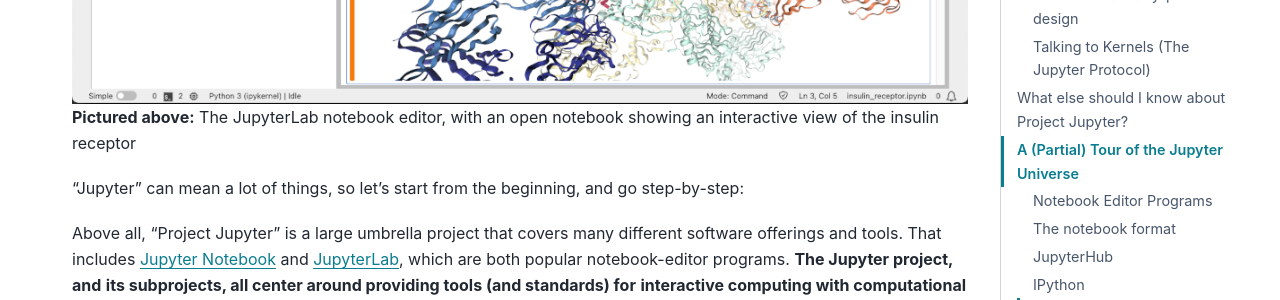
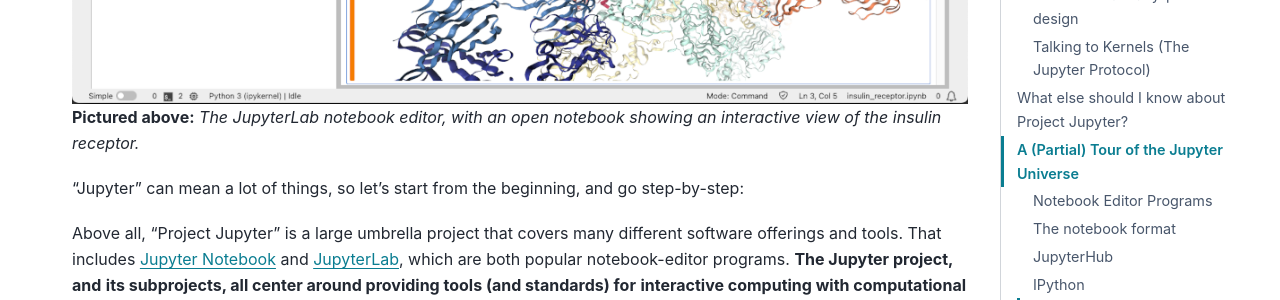
Before and after one commit to jupyter/jupyter, a Sphinx documentation site: the page built from docs/source/what_is_jupyter.md, in a window 1280 px wide and 900 px high. Shown: the part 432-732 px from the top of the window. Built offline with Sphinx 7.4.7 and the PyData theme 0.15.4, drawn with Linux system fonts in a browser that asks for light colours; pages that are not in the unit, such as notebooks, are missing from menus.

Commit message:
Modify caption.

```diff
--- a/docs/source/what_is_jupyter.md
+++ b/docs/source/what_is_jupyter.md
@@ -1,8 +1,8 @@
 # What is Jupyter?
 
 ![The JupyterLab notebook editor, with an open notebook showing an interactive view of the insulin receptor](_static/_images/notebook_insulin_small.png)
-**Pictured above:** The JupyterLab notebook editor, with an open notebook
-showing an interactive view of the insulin receptor
+**Pictured above:** *The JupyterLab notebook editor, with an open notebook*
+*showing an interactive view of the insulin receptor.*
 
 "Jupyter" can mean a lot of things, so let's start from the beginning, and
 go step-by-step:
```
